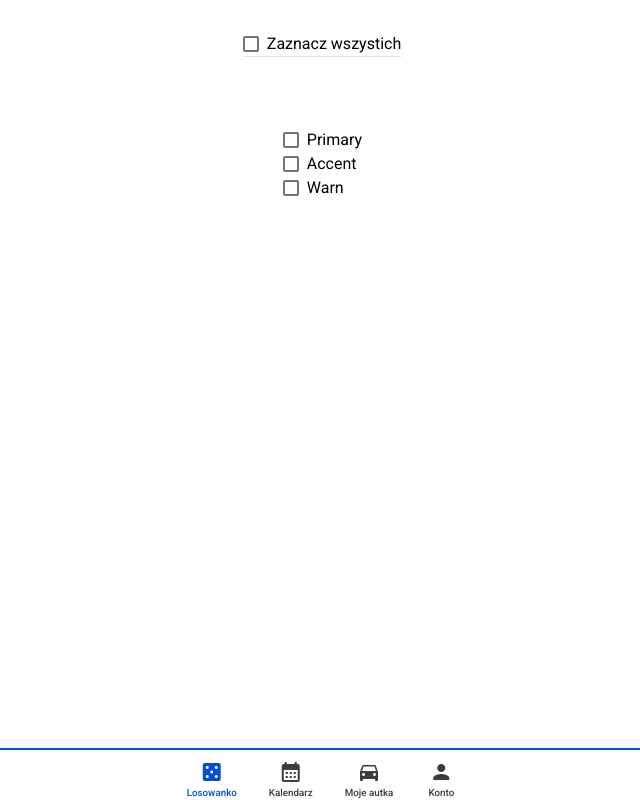
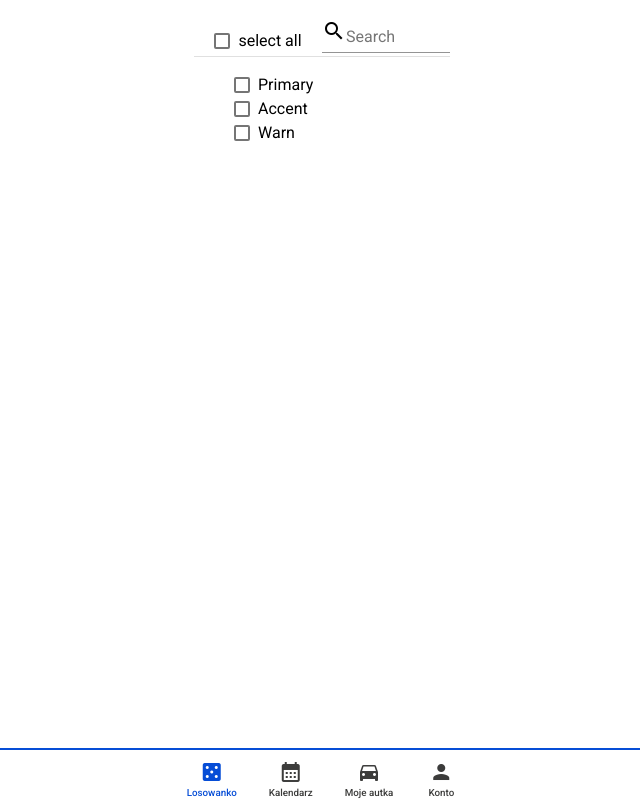
Before and after one commit to Kasowy-Code/LuckyCar, an Angular app: page /Lottery/SelectUsers in a window 1280 px wide. Shown: the whole page, without its empty margins (318-958 px from the left). Built offline with nearby package versions, Linux system fonts and the light colour scheme.

Commit message:
Added search and filter option

```diff
--- a/src/app/app.module.ts
+++ b/src/app/app.module.ts
@@ -34,6 +34,7 @@ import { environment } from '../environments/environment';
 import { SelectUsersComponent } from './lottery/select-users/select-users.component';
 import {MatDividerModule} from "@angular/material/divider";
 import {MatCheckboxModule} from "@angular/material/checkbox";
+import {MatAutocompleteModule} from "@angular/material/autocomplete";
 
 
 @NgModule({
@@ -79,7 +80,8 @@ import {MatCheckboxModule} from "@angular/material/checkbox";
       registrationStrategy: 'registerWhenStable:30000'
     }),
     MatDividerModule,
-    MatCheckboxModule
+    MatCheckboxModule,
+    MatAutocompleteModule
   ],
   providers: [APIServiceService],
   bootstrap: [AppComponent]
--- a/src/app/lottery/select-users/select-users.component.css
+++ b/src/app/lottery/select-users/select-users.component.css
@@ -5,10 +5,19 @@
   justify-content: center;
 }
 .content {
-  padding: 2rem;
+  padding: 0.5rem 2rem;
 }
-
 .header {
-  height: 10vh;
+  display: grid;
+  grid-template-columns: 1fr 1fr;
+  height: 3rem;
   width: 100%;
 }
+.select-all {
+  display: grid;
+  align-items: center;
+  justify-content: center;
+}
+.search {
+  width: 8rem;
+}
--- a/src/app/lottery/select-users/select-users.component.html
+++ b/src/app/lottery/select-users/select-users.component.html
@@ -5,16 +5,21 @@
       [checked]="allComplete"
       [color]="user.color"
       [indeterminate]="someComplete()"
-      (change)="setAll($event.checked)">Zaznacz wszystich</mat-checkbox>
+      (change)="setAll($event.checked)" class="select-all">select all</mat-checkbox>
+    <mat-form-field class="search" appearance="legacy">
+      <mat-label>Search</mat-label>
+      <input matInput [formControl]="employees">
+      <span matPrefix><mat-icon>search</mat-icon></span>
+    </mat-form-field>
+  </div>
     <mat-divider></mat-divider>
-  </div>
-  <div class="example-list-section">
+    <div class="example-list-section">
     <ul>
-      <div *ngFor="let subusers of user.subusers">
-        <mat-checkbox [(ngModel)]="subusers.completed"
-                      [color]="subusers.color"
+      <div *ngFor="let subuser of filteredUsers | async">
+        <mat-checkbox [(ngModel)]="subuser.completed"
+                      [color]="subuser.color"
                       (ngModelChange)="updateAllComplete()">
-          {{subusers.name}}
+          {{subuser.name}}
         </mat-checkbox>
       </div>
     </ul>
--- a/src/app/lottery/select-users/select-users.component.ts
+++ b/src/app/lottery/select-users/select-users.component.ts
@@ -1,5 +1,7 @@
-import { Component } from '@angular/core';
+import {Component, OnInit} from '@angular/core';
 import {ThemePalette} from "@angular/material/core";
+import {map, Observable, startWith} from "rxjs";
+import {FormControl} from "@angular/forms";
 
 
 export interface User {
@@ -14,7 +16,7 @@ export interface User {
   templateUrl: './select-users.component.html',
   styleUrls: ['./select-users.component.css']
 })
-export class SelectUsersComponent  {
+export class SelectUsersComponent implements OnInit{
   user: User = {
     name: 'Indeterminate',
     completed: false,
@@ -25,9 +27,21 @@ export class SelectUsersComponent  {
       {name: 'Warn', completed: false, color: 'warn'},
     ],
   };
+  filteredUsers: Observable<User[]>|any;
+  allComplete: boolean = false;
+  employees = new FormControl('');
 
-  allComplete: boolean = false;
+  ngOnInit() {
+    this.filteredUsers = this.employees.valueChanges.pipe(
+      startWith(''),
+      map(value => this.filter(value || '')),
+    );
+  }
 
+  private filter(value: string) {
+    const filterValue = value.toLowerCase();
+    return this.user.subusers?.filter(option => option.name.toLowerCase().includes(filterValue));
+  }
   updateAllComplete() {
     this.allComplete = this.user.subusers != null && this.user.subusers.every(t => t.completed);
   }
```
